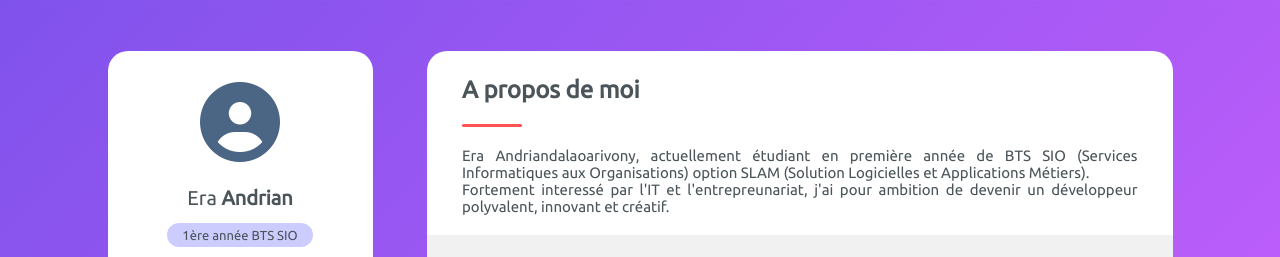
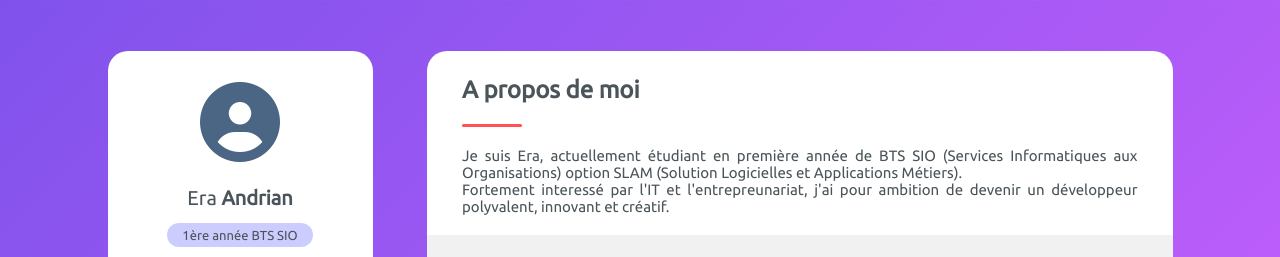
Before and after one commit to erassj1/erassj1.github.io, a plain HTML site: page index.html in a window 1280 px wide. Shown: the top 257 px of the page. Drawn offline with Linux system fonts and the light colour scheme.

Commit message:
Update index.html

```diff
--- a/index.html
+++ b/index.html
@@ -33,7 +33,7 @@
 					<span class="titre"> <b> A propos de moi </b> </span>
 					<hr class="trait">
 					<p class="presentation">
-						Era Andriandalaoarivony, actuellement étudiant en première année de BTS SIO (Services Informatiques aux Organisations)
+						Je suis Era, actuellement étudiant en première année de BTS SIO (Services Informatiques aux Organisations)
 						option SLAM (Solution Logicielles et Applications Métiers).</br>
 						Fortement interessé par l'IT et l'entrepreunariat, j'ai pour ambition de devenir un développeur polyvalent, innovant et créatif.
 					</p>
```
